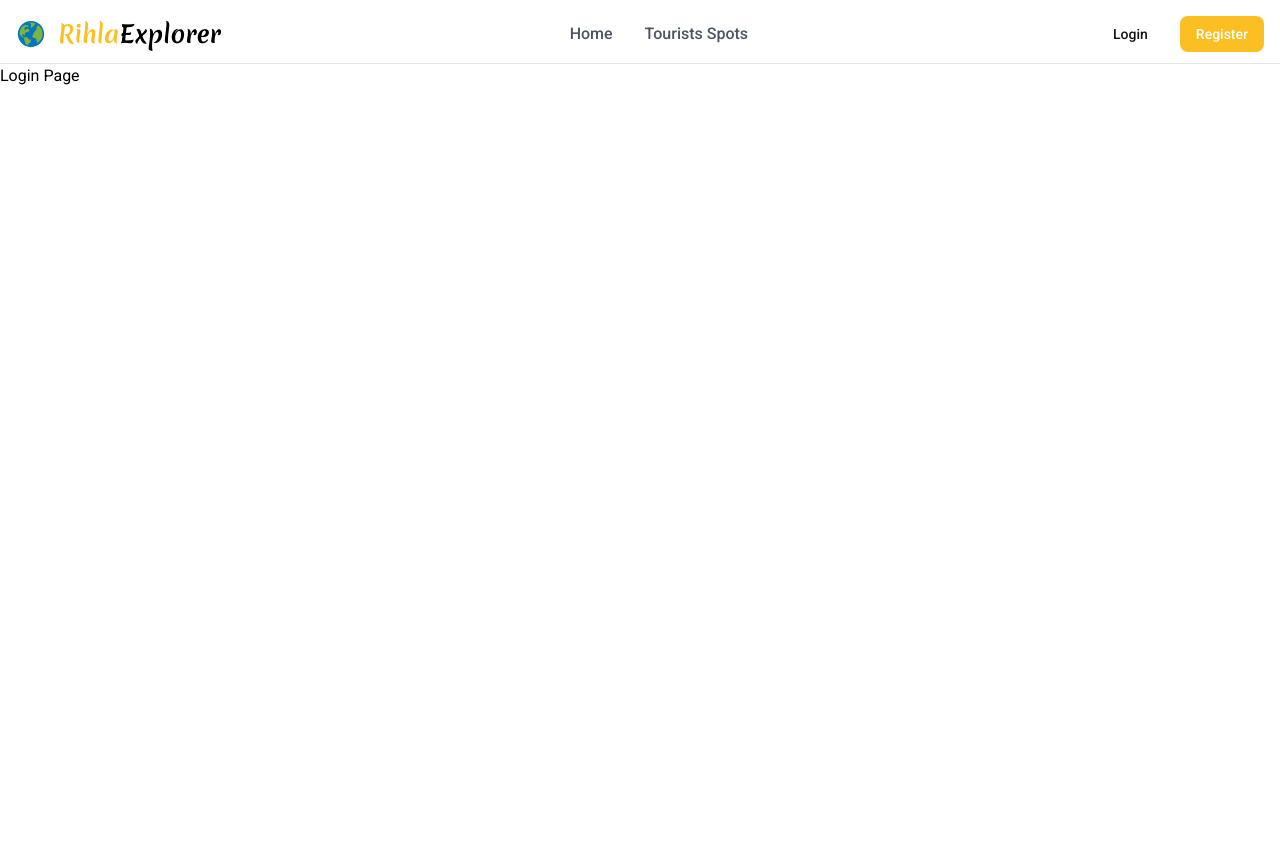
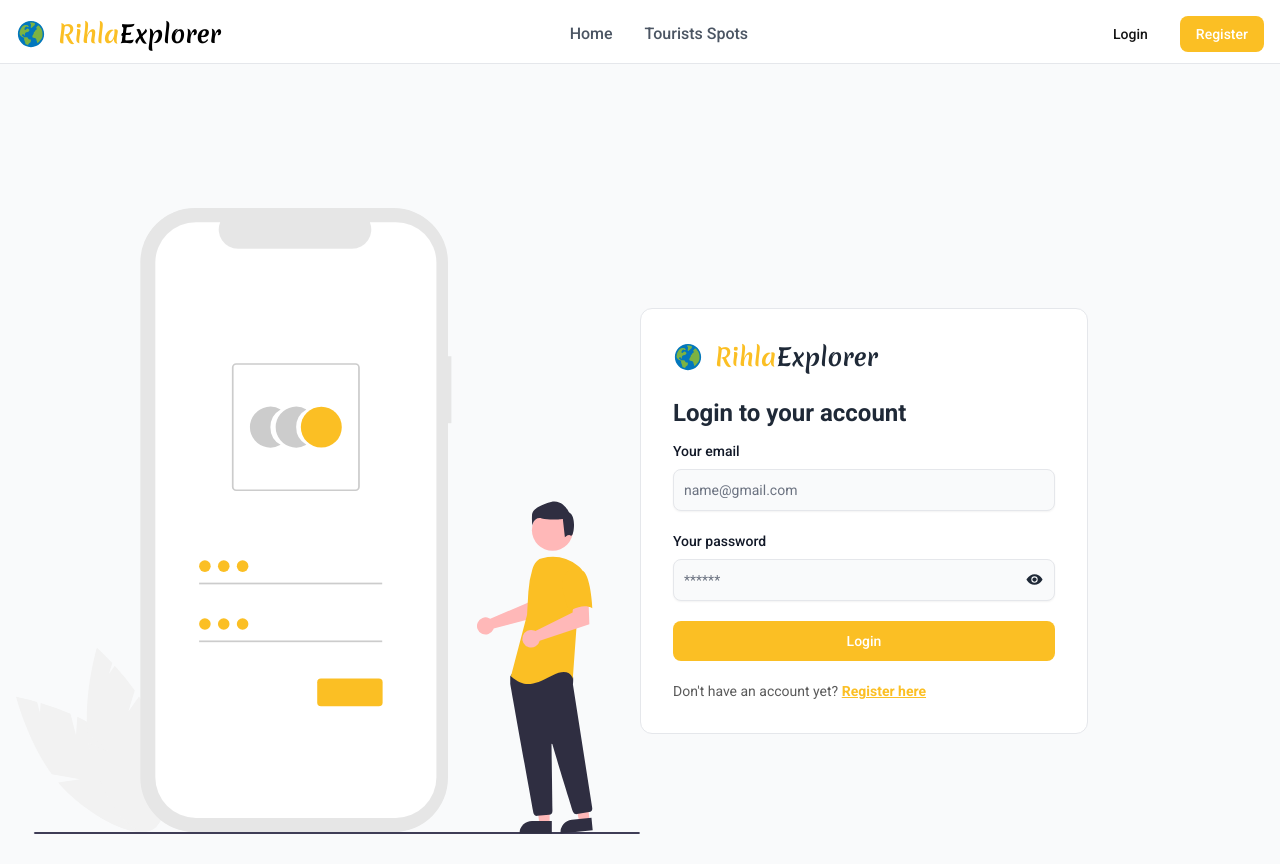
Before and after one commit to Albab47/rihla-explorer-client, a React (Vite) app: page /login in a window 1280 px wide. Before the commit the page ends 800 px from the top, so only its background shows below. Built offline with nearby package versions, Linux system fonts and the light colour scheme.

Commit message:
Add photo URL field to registerPage

```diff
--- a/src/components/ErrorMsg/ErrorMsg.jsx
+++ b/src/components/ErrorMsg/ErrorMsg.jsx
@@ -1,4 +1,4 @@
-import React from "react";
+import PropTypes from "prop-types";
 
 const ErrorMsg = ({children}) => {
   return (
@@ -8,4 +8,8 @@ const ErrorMsg = ({children}) => {
   );
 };
 
+ErrorMsg.propTypes = {
+  children: PropTypes.node,
+};
+
 export default ErrorMsg;
--- /dev/null
+++ b/src/hooks/useShowPassword.js
@@ -0,0 +1,13 @@
+import { useState } from 'react';
+
+const useShowPassword = () => {
+    const [showPassword, setShowPassword] = useState(false);
+
+    const handleShowPassword = () => {
+        setShowPassword(!showPassword);
+    };
+
+    return {showPassword, handleShowPassword};
+};
+
+export default useShowPassword;
--- a/src/pages/LoginPage.jsx
+++ b/src/pages/LoginPage.jsx
@@ -1,11 +1,103 @@
-import React from 'react';
+import loginImg from "../assets/login.svg";
+import { Link } from "react-router-dom";
+import Logo from "../components/Logo/Logo";
+import { useForm } from "react-hook-form";
+import ErrorMsg from "../components/ErrorMsg/ErrorMsg";
+import useShowPassword from "../hooks/useShowPassword";
+import { IoEye } from "react-icons/io5";
 
 const LoginPage = () => {
-    return (
-        <div>
-            <h2>Login Page</h2>
+  const {showPassword, handleShowPassword} = useShowPassword();
+
+  const {
+    register,
+    handleSubmit,
+    formState: { errors },
+  } = useForm();
+
+  const onSubmit = (data) => console.log(data);
+
+  return (
+    <section className="bg-gray-50 h-screen">
+      {/* container */}
+      <div className="max-w-screen-xl mx-auto pt-36 px-4 flex flex-col items-center md:flex-row">
+        <div className="w-full sm:w-1/2">
+          <img src={loginImg} alt="" />
         </div>
-    );
+
+        <div className="w-full max-w-md p-8 bg-white space-y-3 rounded-xl border text-gray-800">
+          <Logo />
+          <h1 className="text-2xl font-semibold pt-3">Login to your account</h1>
+
+          {/* form */}
+          <form onSubmit={handleSubmit(onSubmit)}>
+            {/* email field */}
+            <div className="mb-5">
+              <label
+                htmlFor="email"
+                className="block mb-2 text-sm font-medium text-gray-900 dark:text-white"
+              >
+                Your email
+              </label>
+              <input
+                id="email"
+                type="text"
+                className="shadow-sm bg-gray-50 border border-gray-200 text-gray-900 text-sm rounded-lg focus:ring-amber-500 focus:border-amber-500 block w-full p-2.5 dark:bg-gray-700 dark:border-gray-600 dark:placeholder-gray-400 dark:text-white dark:focus:ring-amber-500 dark:focus:border-amber-500 dark:shadow-sm-light"
+                placeholder="name@gmail.com"
+                {...register("email", {
+                  required: "Email is required",
+                  pattern: {
+                    value: /^[^@ ]+@[^@ ]+\.[^@ .]{2,}$/,
+                    message: "Email is not valid",
+                  },
+                })}
+              />
+              {errors.email && <ErrorMsg>{errors.email?.message}</ErrorMsg>}
+            </div>
+
+            {/* password field */}
+            <div className="mb-5 relative">
+              <label
+                htmlFor="password"
+                className="block mb-2 text-sm font-medium text-gray-900 dark:text-white"
+              >
+                Your password
+              </label>
+              <input
+                id="password"
+                autoComplete="off"
+                type={showPassword ? "text" : "password"}
+                className="shadow-sm bg-gray-50 border border-gray-200 text-gray-900 text-sm rounded-lg focus:ring-amber-500 focus:border-amber-500 block w-full p-2.5 dark:bg-gray-700 dark:border-gray-600 dark:placeholder-gray-400 dark:text-white dark:focus:ring-amber-500 dark:focus:border-amber-500 dark:shadow-sm-light"
+                placeholder="******"
+                {...register("password", {required: true})}
+              />
+              <IoEye
+                onClick={handleShowPassword}
+                size={17}
+                className={`${
+                  showPassword && "text-blue-500"
+                } cursor-pointer absolute top-10 right-3`}
+              />
+            </div>
+
+            {/* submit btn */}
+            <button
+              type="submit"
+              className="text-white w-full mb-5 bg-amber-400 hover:bg-amber-300 focus:ring-4 focus:outline-none focus:ring-amber-100 font-medium rounded-lg text-sm px-5 py-2.5 text-center dark:bg-amber-600 dark:hover:bg-amber-700 dark:focus:ring-amber-800"
+            >
+              Login
+            </button>
+            <p className="text-light text-sm">
+              Don&apos;t have an account yet?{" "}
+              <Link className="underline text-amber-400 font-bold" to="/register">
+                Register here
+              </Link>
+            </p>
+          </form>
+        </div>
+      </div>
+    </section>
+  );
 };
 
 export default LoginPage;
--- a/src/pages/RegisterPage.jsx
+++ b/src/pages/RegisterPage.jsx
@@ -4,10 +4,10 @@ import Logo from "../components/Logo/Logo";
 import { useForm } from "react-hook-form";
 import ErrorMsg from "../components/ErrorMsg/ErrorMsg";
 import { IoEye } from "react-icons/io5";
-import { useState } from "react";
+import useShowPassword from "../hooks/useShowPassword";
 
 const RegisterPage = () => {
-  const [showPassword, setShowPassword] = useState(false);
+  const { showPassword, handleShowPassword } = useShowPassword();
 
   const {
     register,
@@ -19,10 +19,6 @@ const RegisterPage = () => {
 
   const onSubmit = (data) => console.log(data);
 
-  const handleShowPassword = () => {
-    setShowPassword(!showPassword)
-  }
-
   return (
     <section className="bg-gray-50 h-screen">
       {/* container */}
@@ -31,7 +27,7 @@ const RegisterPage = () => {
           <img src={registerImg} alt="" />
         </div>
 
-        <div className="w-full max-w-md p-8 bg-white space-y-3 rounded-xl border text-gray-800">
+        <div className="w-full max-w-xl p-8 bg-white space-y-3 rounded-xl border text-gray-800">
           <Logo />
           <h1 className="text-2xl font-semibold pt-3">Create an account</h1>
 
@@ -50,7 +46,7 @@ const RegisterPage = () => {
                 id="name"
                 placeholder="Name"
                 className="shadow-sm bg-gray-50 border border-gray-200 text-gray-900 text-sm rounded-lg focus:ring-amber-500 focus:border-amber-500 block w-full p-2.5 dark:bg-gray-700 dark:border-gray-600 dark:placeholder-gray-400 dark:text-white dark:focus:ring-amber-500 dark:focus:border-amber-500 dark:shadow-sm-light"
-                {...register('name', {required: true})}
+                {...register("name", { required: true })}
               />
             </div>
 
@@ -71,14 +67,31 @@ const RegisterPage = () => {
                   required: "Email is required",
                   pattern: {
                     value: /^[^@ ]+@[^@ ]+\.[^@ .]{2,}$/,
-                    message: "Email is not valid"
-                  }
+                    message: "Email is not valid",
+                  },
                 })}
               />
-              {errors.email && <ErrorMsg>{errors.email?.message}</ErrorMsg> }
+              {errors.email && <ErrorMsg>{errors.email?.message}</ErrorMsg>}
             </div>
 
-            {/* password field */}
+            {/* photo URL field */}
+            <div className="mb-5">
+              <label
+                htmlFor="photo"
+                className="block mb-2 text-sm font-medium text-gray-900 dark:text-white"
+              >
+                Your photo
+              </label>
+              <input
+                type="text"
+                id="photo"
+                placeholder="Photo URL"
+                className="shadow-sm bg-gray-50 border border-gray-200 text-gray-900 text-sm rounded-lg focus:ring-amber-500 focus:border-amber-500 block w-full p-2.5 dark:bg-gray-700 dark:border-gray-600 dark:placeholder-gray-400 dark:text-white dark:focus:ring-amber-500 dark:focus:border-amber-500 dark:shadow-sm-light"
+              />
+            </div>
+
+            {/* password fields */}
+            <div className="flex gap-4 *:basis-full">
               <div className="mb-5 relative">
                 <label
                   htmlFor="password"
@@ -92,24 +105,33 @@ const RegisterPage = () => {
                   type={showPassword ? "text" : "password"}
                   className="shadow-sm bg-gray-50 border border-gray-200 text-gray-900 text-sm rounded-lg focus:ring-amber-500 focus:border-amber-500 block w-full p-2.5 dark:bg-gray-700 dark:border-gray-600 dark:placeholder-gray-400 dark:text-white dark:focus:ring-amber-500 dark:focus:border-amber-500 dark:shadow-sm-light"
                   placeholder="******"
-                {...register('password', {
+                  {...register("password", {
                     required: "Password is required",
                     minLength: {
                       value: 6,
-                    message: "Password should be at least 6 characters"
+                      message: "Password should be at least 6 characters",
                     },
                     pattern: {
                       value: /^(?=.*[a-z])(?=.*[A-Z]).+$/,
-                    message: "Should contain at least one uppercase and one lowercase letter"
-                  }
+                      message:
+                        "Should contain at least one uppercase and one lowercase letter",
+                    },
                   })}
-                onKeyUp={() => trigger('password')}
+                  onKeyUp={() => trigger("password")}
                 />
-              {errors.password && <ErrorMsg>{errors.password?.message}</ErrorMsg>}
-              <IoEye onClick={handleShowPassword} size={17} className={`${showPassword && 'text-blue-500'} cursor-pointer absolute top-10 right-3`} />
+                {errors.password && (
+                  <ErrorMsg>{errors.password?.message}</ErrorMsg>
+                )}
+                <IoEye
+                  onClick={handleShowPassword}
+                  size={17}
+                  className={`${
+                    showPassword && "text-blue-500"
+                  } cursor-pointer absolute top-10 right-3`}
+                />
               </div>
 
-            {/* confirm pass field */}
+              {/* confirm pass */}
               <div className="mb-5">
                 <label
                   htmlFor="confirm-password"
@@ -121,13 +143,18 @@ const RegisterPage = () => {
                   type="password"
                   id="confirm-password"
                   className="shadow-sm bg-gray-50 border border-gray-200 text-gray-900 text-sm rounded-lg focus:ring-amber-500 focus:border-amber-500 block w-full p-2.5 dark:bg-gray-700 dark:border-gray-600 dark:placeholder-gray-400 dark:text-white dark:focus:ring-amber-500 dark:focus:border-amber-500 dark:shadow-sm-light"
-                {...register('confirmPassword', {
+                  {...register("confirmPassword", {
                     required: true,
-                  validate: value => value === watch("password", "") || "The Password did not match"
+                    validate: (value) =>
+                      value === watch("password", "") ||
+                      "The Password did not match",
                   })}
                   onKeyUp={() => trigger("confirmPassword")}
                 />
-              {errors.confirmPassword && <ErrorMsg>{errors.confirmPassword?.message}</ErrorMsg>}
+                {errors.confirmPassword && (
+                  <ErrorMsg>{errors.confirmPassword?.message}</ErrorMsg>
+                )}
+              </div>
             </div>
 
             <div className="flex items-start mb-5">
@@ -137,7 +164,7 @@ const RegisterPage = () => {
                   type="checkbox"
                   value=""
                   className="w-4 h-4 border border-gray-200 rounded bg-gray-50 focus:ring-3 focus:ring-amber-300 dark:bg-gray-700 dark:border-gray-600 dark:focus:ring-amber-600 dark:ring-offset-gray-800 dark:focus:ring-offset-gray-800"
-                  {...register('terms', {required: true})}
+                  {...register("terms", { required: true })}
                 />
               </div>
               <label
```
Also changed, not shown: src/firebase/firebase.config.js (added, +18 -0 lines), src/assets/login.svg (added). Lines whose indentation alone changed are shown as unchanged.
